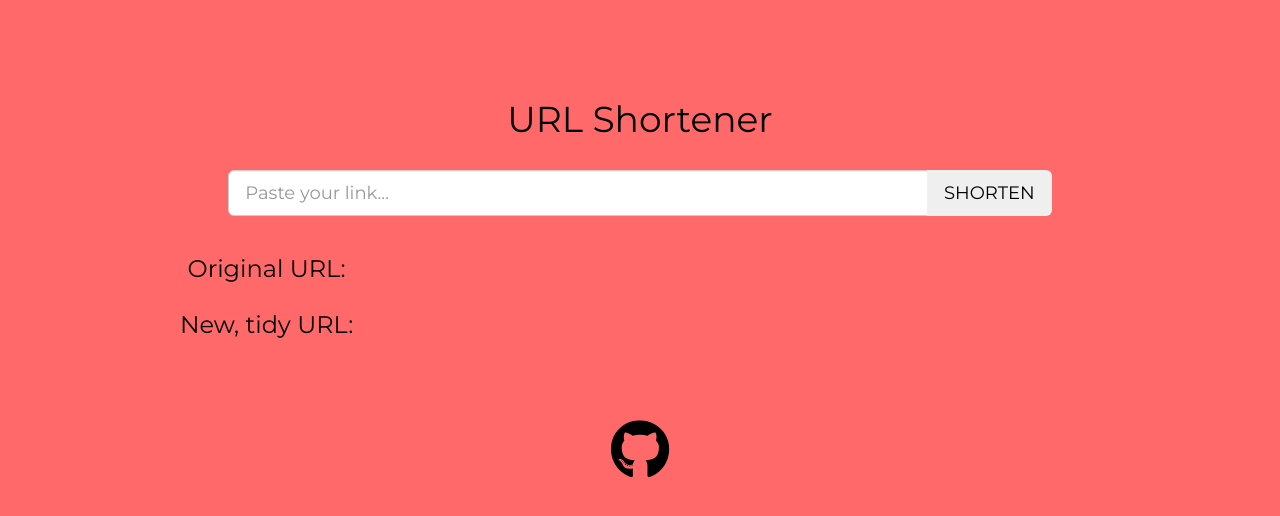
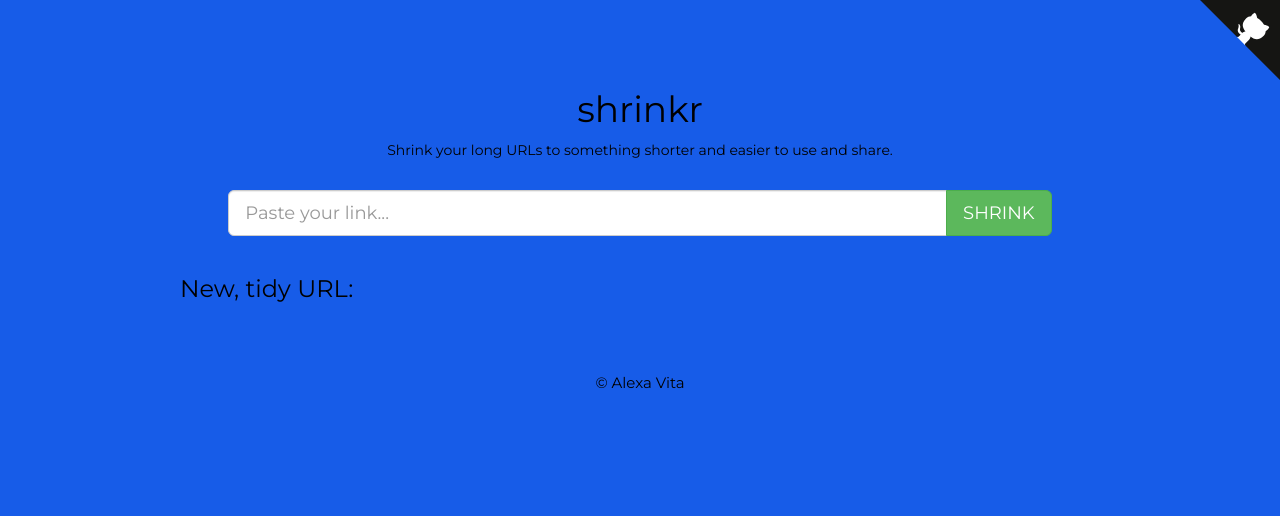
Before and after one commit to abvita/url-shortener-v2, an Angular app: page / in a window 1280 px wide. Shown: the top 516 px of the page. Built offline with nearby package versions, Linux system fonts and the light colour scheme.

Commit message:
general style updates; code cleanup

```diff
--- a/src/app/app.component.html
+++ b/src/app/app.component.html
@@ -1,34 +1,43 @@
+<!-- GitHub Corner from http://tholman.com/github-corners/-->
+<a href="https://github.com/abvita/url-shortener-v2" class="github-corner" aria-label="View source on GitHub"><svg
+    width="80" height="80" viewBox="0 0 250 250"
+    style="fill:#151513; color:#fff; position: absolute; top: 0; border: 0; right: 0;" aria-hidden="true">
+    <path d="M0,0 L115,115 L130,115 L142,142 L250,250 L250,0 Z"></path>
+    <path
+      d="M128.3,109.0 C113.8,99.7 119.0,89.6 119.0,89.6 C122.0,82.7 120.5,78.6 120.5,78.6 C119.2,72.0 123.4,76.3 123.4,76.3 C127.3,80.9 125.5,87.3 125.5,87.3 C122.9,97.6 130.6,101.9 134.4,103.2"
+      fill="currentColor" style="transform-origin: 130px 106px;" class="octo-arm"></path>
+    <path
+      d="M115.0,115.0 C114.9,115.1 118.7,116.5 119.8,115.4 L133.7,101.6 C136.9,99.2 139.9,98.4 142.2,98.6 C133.8,88.0 127.5,74.4 143.8,58.0 C148.5,53.4 154.0,51.2 159.7,51.0 C160.3,49.4 163.2,43.6 171.4,40.1 C171.4,40.1 176.1,42.5 178.8,56.2 C183.1,58.6 187.2,61.8 190.9,65.4 C194.5,69.0 197.7,73.2 200.1,77.6 C213.8,80.2 216.3,84.9 216.3,84.9 C212.7,93.1 206.9,96.0 205.4,96.6 C205.1,102.4 203.0,107.8 198.3,112.5 C181.9,128.9 168.3,122.5 157.7,114.1 C157.9,116.9 156.7,120.9 152.7,124.9 L141.0,136.5 C139.8,137.7 141.6,141.9 141.8,141.8 Z"
+      fill="currentColor" class="octo-body"></path>
+  </svg>
+</a>
+
 <div class="container" [ngClass]="bgColor">
-  <h1>URL Shortener</h1>
+  <h1>shrinkr</h1>
+  <p>Shrink your long URLs to something shorter and easier to use and share.</p>
   <div class="row">
-    <div class="col-md-8 col-md-offset-2 col-centered">
+    <div class="col-md-8 col-md-offset-2">
       <div class="input-group input-group-lg">
-        <input id="url-field" type="text" class="form-control" placeholder="Paste your link..." [(ngModel)]="urlData.long">
+        <input id="url-field" type="text" class="form-control" placeholder="Paste your link..."
+          [(ngModel)]="urlData.long">
         <span class="input-group-btn">
-          <button (click)="shorten()" class="btn btn-shorten" type="button">SHORTEN</button>
+          <button (click)="shorten()" class="btn btn-shorten btn-success" type="button">SHRINK</button>
         </span>
       </div>
     </div>
   </div>
-  <div class="row orig">
+  <div class="row">
     <div class="col-md-3 col-md-offset-1">
-        <h3>Original URL:</h3>
+      <h3>New, tidy URL:</h3>
     </div>
-    <div class="col-md-5">
-      <h3>{{ urlData.long }}</h3>
+    <div class="col-md-6">
+        <h3><a id="shortlink" href="{{urlData.short}}" target="_blank" *ngIf="urlData.short.length > 0">{{ urlData.short }}</a>&nbsp;&nbsp;<i *ngIf="urlData.short.length > 0" class="fas fa-external-link-alt"></i>
+        </h3>
     </div>
   </div>
-  <div class="row">
-    <div class="col-md-3 col-md-offset-1">
-        <h3>New, tidy URL:</h3>
-    </div>
-    <div class="col-md-6">
-        <a id="shortlink" href="{{urlData.short}}" target="_blank"><h3>{{ urlData.short }}  <i *ngIf="urlData.short.length > 0" class="fas fa-external-link-alt"></i></h3></a>
-    </div>
-  </div>
-  <div class="row justify-content-center" id="git">
+  <div class="row justify-content-center" id="footer">
     <div class="col">
-      <a href="https://github.com/abvita/url-shortener-v2" target="_blank"><i class="fab fa-github"></i></a>
+      <div>&copy; Alexa Vita</div>
     </div>
   </div>
 </div>
--- a/src/index.html
+++ b/src/index.html
@@ -4,17 +4,14 @@
   <meta charset="utf-8">
   <meta http-equiv="X-UA-Compatible" content="IE=edge">
   <meta name="viewport" content="width=device-width, initial-scale=1">
-  <title>URL Shortener</title>
+  <title>shrinkr.me</title>
   <!-- Font -->
-  <link href='https://fonts.googleapis.com/css?family=Nunito' rel='stylesheet' type='text/css'>
-  <link href="https://fonts.googleapis.com/css?family=Fredoka+One" rel="stylesheet">
   <link href="https://fonts.googleapis.com/css?family=Montserrat" rel="stylesheet">
   <!-- Font Awsome -->
   <link rel="stylesheet" href="https://use.fontawesome.com/releases/v5.5.0/css/all.css" integrity="sha384-B4dIYHKNBt8Bc12p+WXckhzcICo0wtJAoU8YZTY5qE0Id1GSseTk6S+L3BlXeVIU" crossorigin="anonymous">
   <!-- Bootstrap -->
   <link rel="stylesheet" href="https://maxcdn.bootstrapcdn.com/bootstrap/3.3.6/css/bootstrap.min.css">
   <meta charset="utf-8">
-  <title>UrlShortener</title>
   <base href="/">
   <meta name="viewport" content="width=device-width, initial-scale=1">
   <link rel="icon" type="image/x-icon" href="favicon.ico">
--- a/src/styles.scss
+++ b/src/styles.scss
@@ -3,28 +3,23 @@
   }
 
 a {
-    color: grey;
-}
-
-  html,
-  body {
-    margin: 0;
-    min-height: 100%;
-    transition: all 1000ms linear;
+  color: black;
 }
 
 body {
   color: black;
-    text-align: center;
   font-family: 'Montserrat', sans-serif;
-    background: #FF6969;
 }
 
 .container {
-    padding-top: 80px;
+  padding-top: 70px;
   height:100vh;
   width:100%;
   transition: all 1000ms linear;
+  text-align: center;
+  font-family: 'Montserrat', sans-serif;
+  background: #175CE8;
+  min-height: 100%;
 }
 
 .input-group {
@@ -36,28 +31,62 @@ a {
   word-wrap: break-word;
 }
 
-  #git {
+#footer {
   padding-top: 60px;
-  }
-
-  #git a{
-    font-size: 60px;
-    color: black;
+  font-size: 15px;
 }
 
 .oneBg,
 .oneBg-add.oneBg-add-active {
-      background-color: #FF6969;
+    background-color: #175CE8;
 }
 .twoBg,
 .twoBg-add.twoBg-add-active {
-      background-color: #E85FA2;
+    background-color: #19A2FF;
 }
 .threeBg,
 .threeBg-add.threeBg-add-active {
-      background-color: #FF76FD;
+    background-color: #2736FF;
 }
 .fourBg,
 .fourBg-add.fourBg-add-active {
-      background-color: #C45FE8;
+    background-color: #4217E8;
 }
+
+#footer {
+  font-size: 15px;
+}
+
+// GitHub Corner Link Styles
+// from http://tholman.com/github-corners/
+.github-corner:hover .octo-arm {
+  animation: octocat-wave 560ms ease-in-out
+}
+
+@keyframes octocat-wave {
+
+  0%,
+  100% {
+      transform: rotate(0)
+  }
+
+  20%,
+  60% {
+      transform: rotate(-25deg)
+  }
+
+  40%,
+  80% {
+      transform: rotate(10deg)
+  }
+}
+
+@media (max-width:500px) {
+  .github-corner:hover .octo-arm {
+      animation: none
+  }
+
+  .github-corner .octo-arm {
+      animation: octocat-wave 560ms ease-in-out
+  }
+}
```
Also changed, not shown: 7 other files (tests, documents, lock files or other folders). Lines whose indentation alone changed are shown as unchanged.
